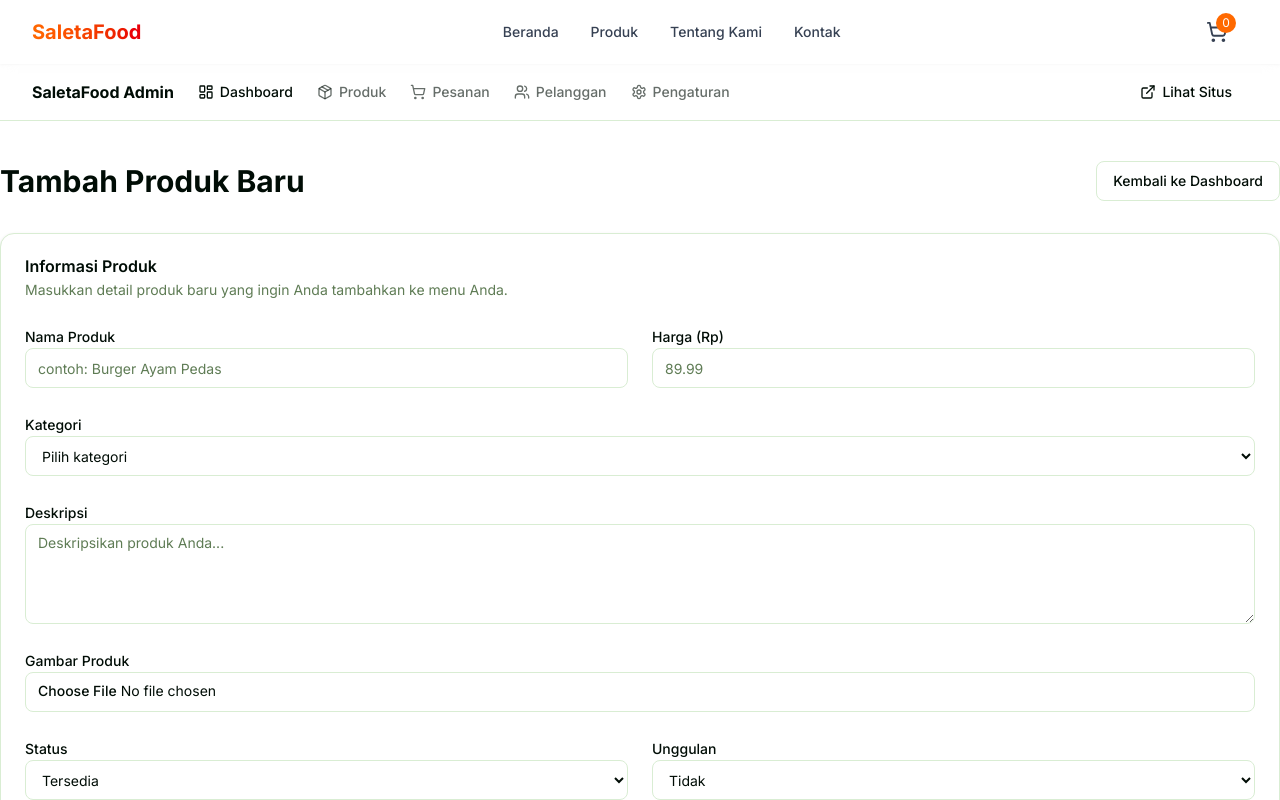
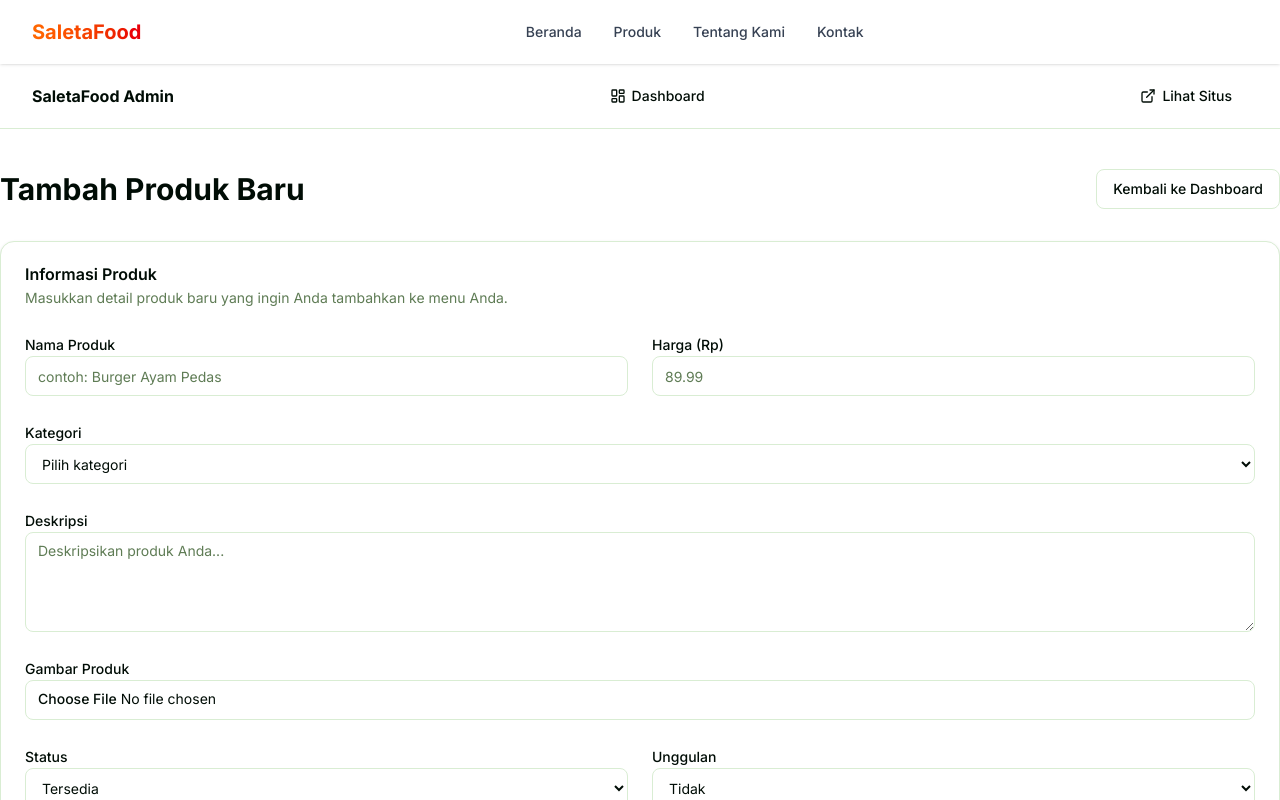
Before and after one commit to nunbisnis/saletafood, a Next.js app: page /admin/dashboard/products/new in a window 1280 px wide. Shown: the top 800 px of the page. Built offline with nearby package versions, Linux system fonts and the light colour scheme.

Commit message:
memperbaiki navbar dan adminheader supaya tidak tumpang tindih

```diff
--- a/src/components/layout/navbar.tsx
+++ b/src/components/layout/navbar.tsx
@@ -51,7 +51,7 @@ export function Navbar() {
 
           {/* Right side buttons */}
           <div className="flex items-center space-x-4">
-            {/* Cart button */}
+            {/* Cart button
             <Link
               href="/cart"
               className="relative p-1 rounded-full hover:bg-gray-100 transition-colors duration-200"
@@ -75,7 +75,7 @@ export function Navbar() {
               <span className="absolute -top-1 -right-1 h-5 w-5 rounded-full bg-orange-500 text-xs text-white flex items-center justify-center">
                 0
               </span>
-            </Link>
+            </Link> */}
 
             {/* Mobile menu button */}
             <button
--- a/src/components/pages/admin/AdminHeader.tsx
+++ b/src/components/pages/admin/AdminHeader.tsx
@@ -26,22 +26,25 @@ export function AdminHeader() {
       icon: LayoutDashboard,
       active: true,
     },
-    { href: "/admin/dashboard/products", label: "Produk", icon: Package },
-    { href: "/admin/dashboard/orders", label: "Pesanan", icon: ShoppingCart },
-    { href: "/admin/dashboard/customers", label: "Pelanggan", icon: Users },
-    { href: "/admin/dashboard/settings", label: "Pengaturan", icon: Settings },
+    // { href: "/admin/dashboard/products", label: "Produk", icon: Package },
+    // { href: "/admin/dashboard/orders", label: "Pesanan", icon: ShoppingCart },
+    // { href: "/admin/dashboard/customers", label: "Pelanggan", icon: Users },
+    // { href: "/admin/dashboard/settings", label: "Pengaturan", icon: Settings },
   ];
 
   return (
-    <header className="sticky top-0 z-50 w-full border-b bg-background/95 backdrop-blur supports-[backdrop-filter]:bg-background/60">
-      <div className="w-full px-4 sm:px-6 lg:px-8 flex h-14 items-center justify-between">
-        <div className="flex items-center">
-          <Link href="/" className="mr-6 flex items-center space-x-2">
+    <header className="sticky top-16 z-40 w-full border-b bg-background/95 backdrop-blur supports-[backdrop-filter]:bg-background/60">
+      <div className="container mx-auto px-4 sm:px-6 lg:px-8 flex h-16 items-center justify-between">
+        {/* Logo */}
+        <div className="flex-shrink-0">
+          <Link href="/" className="flex items-center space-x-2">
             <span className="font-bold">SaletaFood Admin</span>
           </Link>
+        </div>
 
-          {/* Desktop Navigation */}
-          <nav className="hidden md:flex items-center space-x-6 text-sm font-medium">
+        {/* Desktop Navigation - Centered */}
+        <nav className="hidden md:flex items-center justify-center flex-1 mx-4">
+          <div className="flex items-center space-x-6 text-sm font-medium">
             {navItems.map((item) => (
               <Link
                 key={item.href}
@@ -55,9 +58,10 @@ export function AdminHeader() {
                 {item.label}
               </Link>
             ))}
-          </nav>
-        </div>
+          </div>
+        </nav>
 
+        {/* Right side actions */}
         <div className="flex items-center space-x-4">
           <Link
             href="/"
```
